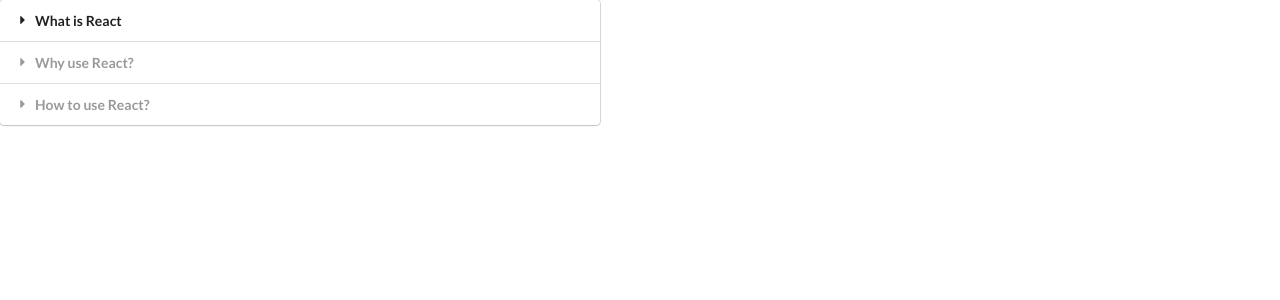
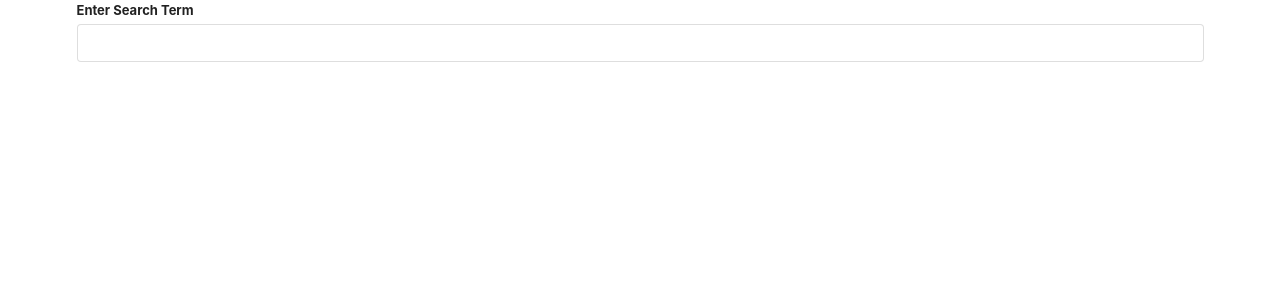
Before and after one commit to ankitt01/Widgets, a React (Create React App) app: page / in a window 1280 px wide. Shown: the top 300 px of the page. Built offline with nearby package versions, Linux system fonts and the light colour scheme.

Commit message:
Search comp

```diff
--- a/src/App.js
+++ b/src/App.js
@@ -1,5 +1,5 @@
 import Accordian from './components/Accordian'
-
+import Search from './components/Search'
 
 const items = [
   {
@@ -20,7 +20,8 @@
 function App() {
   return (
     <div className="App">
-      <Accordian items = {items} />
+      {/* <Accordian items = {items} /> */}
+      <Search />
     </div>
   );
 }
--- /dev/null
+++ b/src/components/Search.js
@@ -0,0 +1,20 @@
+import React, { useState } from 'react'
+
+const Search = () => {
+
+    const [term,setTerm] = useState('');
+    return (
+        <div>
+            <div className="ui form container">
+                <div className="field">
+                    <label>Enter Search Term</label>
+                    <input type="text" className="input" value={term} onChange = {e => setTerm(e.target.value)} />
+
+                </div>
+            </div>
+        </div>
+    )
+
+}
+
+export default Search;
```
